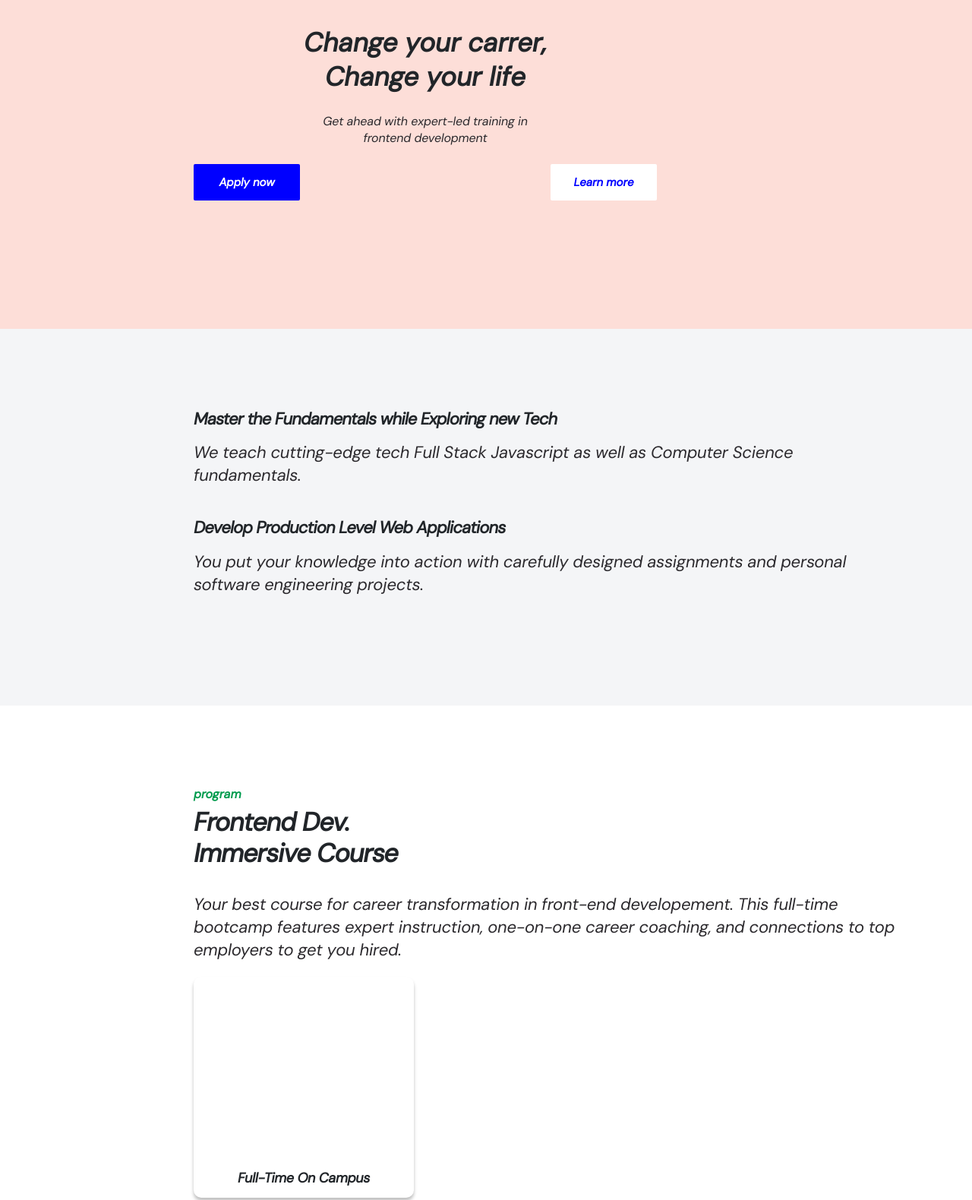
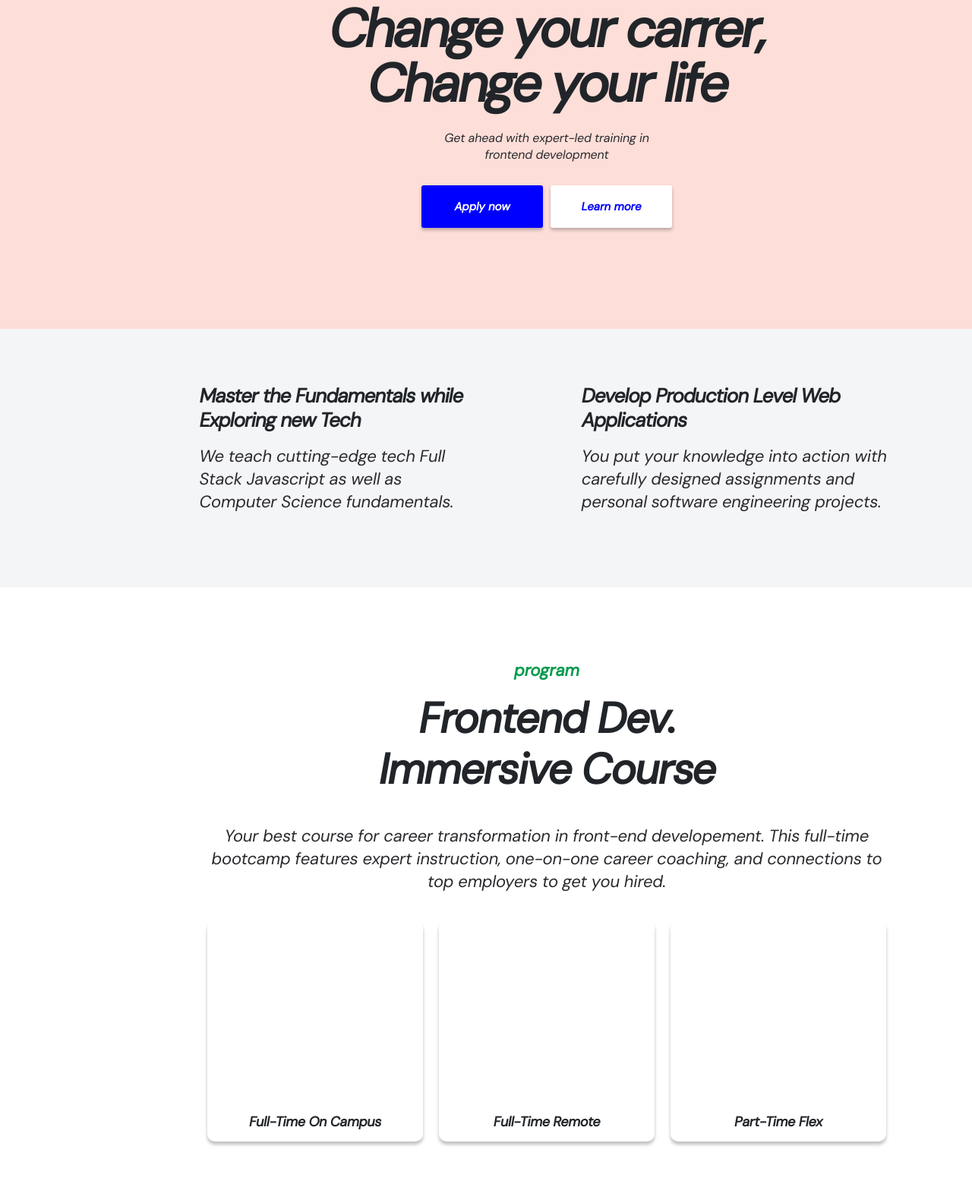
Before and after one commit to hwangstar156/Practice-css, a plain HTML site: page index.html in a window 1280 px wide. Shown: the part 135-1715 px from the top of the page at 76% size. Drawn offline with nearby package versions, Linux system fonts and the light colour scheme.

Commit message:
add finalproject-web-half

```diff
--- a/index.html
+++ b/index.html
@@ -17,7 +17,7 @@
     <section class="landing">
         <div class="container">
             <div class="row">
-                <div class="col-12 col-md-8">
+                <div class="col-12">
                     <h1 class="landing-title">
                         Change your carrer,
                         <br>
@@ -44,6 +44,7 @@
         <div class="container">
             <div class="row">
                 <div class="col-12">
+                    <div class="boxs">
                         <div class="testimonials-box">
                             <h2>Master the Fundamentals while Exploring new Tech</h2>
                             <p>
@@ -58,6 +59,7 @@
                                 designed assignments and personal software engineering projects.
                             </p>
                         </div>
+                    </div>
 
                 </div>
             </div>
@@ -67,6 +69,7 @@
         <div class="container">
             <div class="row">
                 <div class="col-12">
+                    <div class="program-wire">
                         <h1 class="program-logo">program</h1>
                         <h2 class="program-title">
                             Frontend Dev.<br/>
@@ -81,6 +84,7 @@
                             <div class="program-img">Full-Time On Campus</div>
                             <div class="program-img">Full-Time Remote</div>
                             <div class="program-img">Part-Time Flex</div>
+                        </div>
                     </div>
                 </div>
             </div>
--- a/style.css
+++ b/style.css
@@ -72,8 +72,10 @@ section {
   height: 48px;
   font-size: 15px;
   font-weight: bold;
-  border-radius: 2px;
+  border-radius: 3px;
   line-height: 48px;
+  margin: 5px;
+  box-shadow: 0 3px 4px 0 rgba(0, 0, 0, 0.25);
 }
 .button-group a:first-child {
   background-color: blue;
@@ -83,9 +85,15 @@ section {
   background-color: white;
   color: blue;
 }
+.button-group a:hover {
+  transform: scale(1.03);
+  transition: all 300ms;
+}
 .button-group {
+  width: 100%;
+  height: 48px;
   display: flex;
-  justify-content: space-between;
+  justify-content: center;
 }
 
 /*testimonial*/
@@ -224,12 +232,88 @@ section {
 }
 /*>=768*/
 @media screen and (min-width: 768px) {
+  /*total setting*/
   p {
     font-size: 22px;
     line-height: 1.36363636;
   }
   section {
     width: 1440px;
+  }
+  .container {
+    width: 915px;
+  }
+  .col-12 {
+    padding: 0;
+  }
+  /*landing*/
+
+  .landing-title {
+    font-size: 70px;
+    line-height: 72px;
+    letter-spacing: -0.05em;
+  }
+  .button-group {
+    height: 56px;
+  }
+  .button-group a {
+    width: 160px;
+    height: 56px;
+    line-height: 56px;
+  }
+
+  /*testimonial*/
+  .testimonials {
+    height: 340px;
+  }
+  .boxs {
+    display: flex;
+    width: 100%;
+    justify-content: space-between;
+    margin-top: 30px;
+  }
+  .testimonials-box:first-child {
+    width: 40%;
+  }
+  .testimonials-box:last-child {
+    width: 45%;
+  }
+  .testimonials-box h2 {
+    letter-spacing: -0.04em;
+    font-size: 26px;
+  }
+
+  /*program*/
+  .program {
+    height: 827px;
+  }
+  .program-wire {
+    display: flex;
+    flex-direction: column;
+    align-items: center;
+    text-align: center;
+  }
+  .program-logo {
+    font-size: 22px;
+  }
+
+  .program-title {
+    font-size: 56px;
+    font-weight: bold;
+    letter-spacing: -0.03em;
+  }
+  .img-boxs {
+    display: flex;
+    width: 100%;
+    justify-content: space-around;
+  }
+  .program-img {
+    width: 31%;
+  }
+  .program-img:hover {
+    background-color: rgba(0, 0, 225, 0.8);
+    color: white;
+    transition: background 250ms;
   }
 }
 
```
Lines whose indentation alone changed are shown as unchanged.
